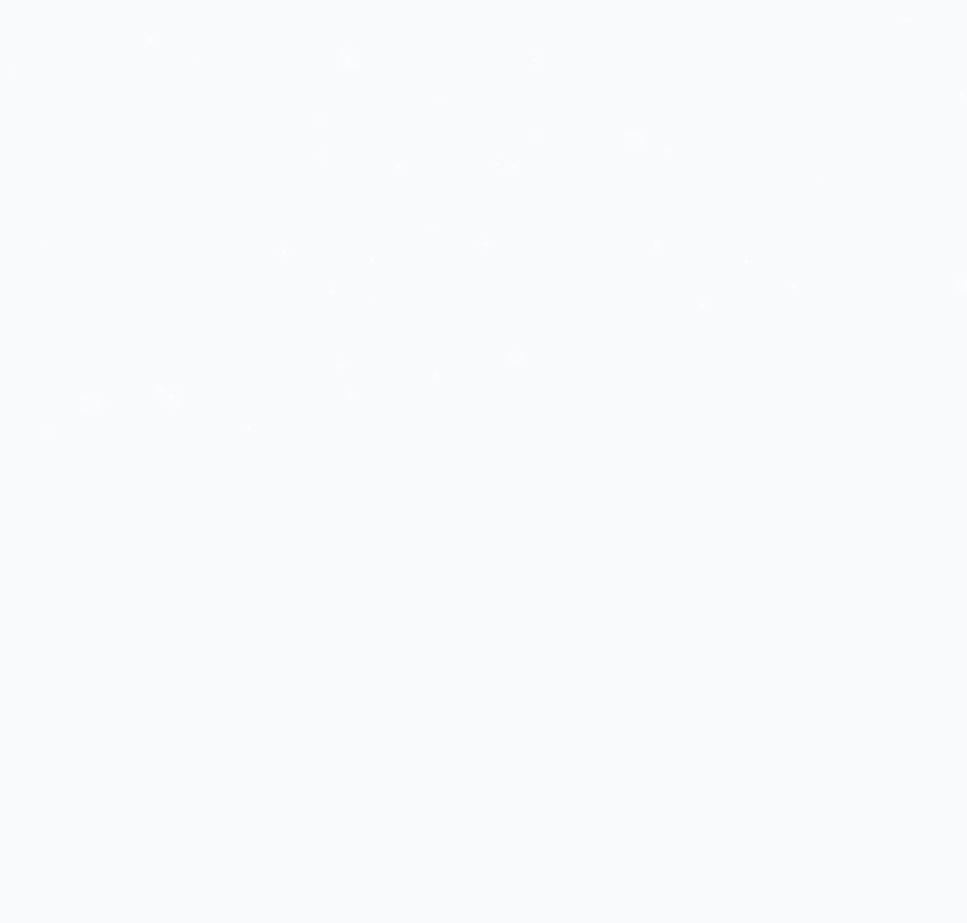
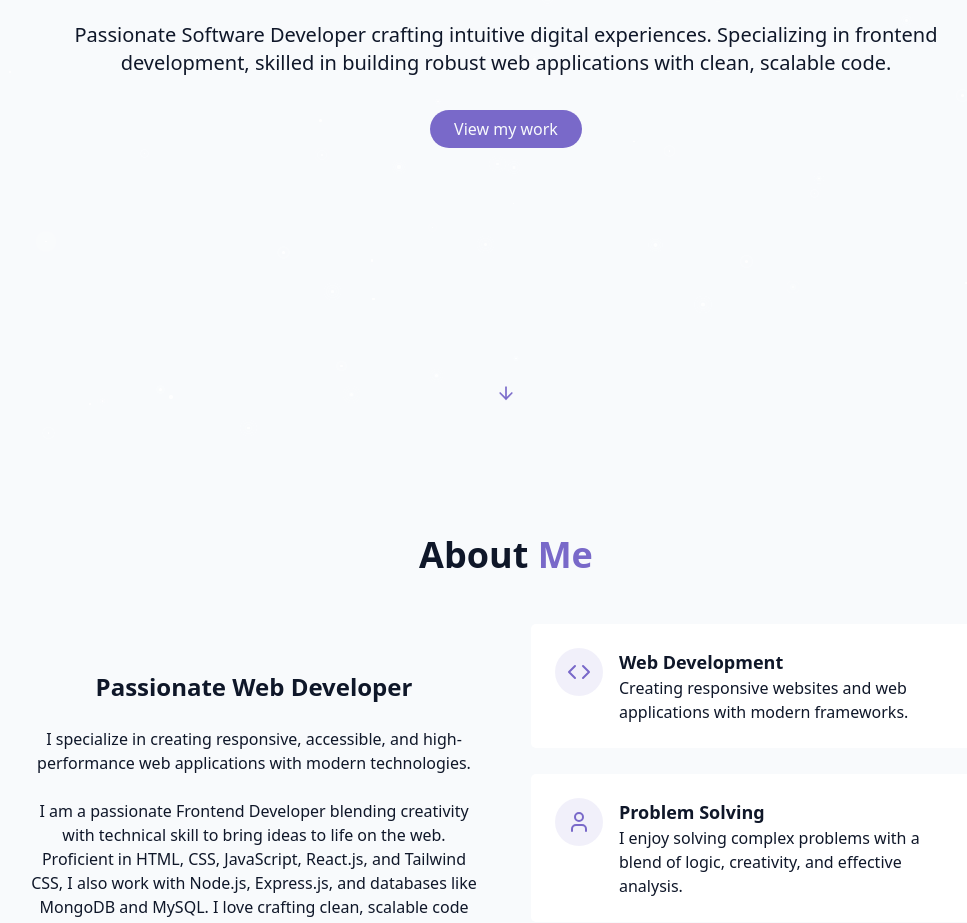
Before and after one commit to Manish12-verma/Manish-Portfolio, a React (Vite) app: page / in a window 1280 px wide. Shown: the part 361-1284 px from the top of the page, without its empty margins (134-1101 px from the left). Before the commit the page ends 800 px from the top, so only its background shows below. Built offline with nearby package versions, Linux system fonts and the light colour scheme.

Commit message:
added about me

```diff
--- /dev/null
+++ b/src/components/AboutSection.jsx
@@ -0,0 +1,66 @@
+import { Briefcase, Code, User } from "lucide-react"
+
+
+export const AboutSection = () => {
+   return  (
+   <section id="about" className="py-24 px-4 relative">
+       <div className="container mx-auto max-w-5xl">
+          <h2 className="text-3xl md:text-4xl font-bold mb-12 text-center">About <span className="text-primary">Me</span></h2>
+          <div className="grid grid-cols-1 md:grid-cols-2 gap-12 items-center">
+            <div className="space-y-6">
+               <h3 className="text-2xl font-semibold">Passionate Web Developer</h3>
+               <p className="text-muted-foreground">
+  I specialize in creating responsive, accessible, and high-performance web applications with modern technologies.
+</p>
+<p>
+  I am a passionate Frontend Developer blending creativity with technical skill to bring ideas to life on the web. Proficient in HTML, CSS, JavaScript, React.js, and Tailwind CSS, I also work with Node.js, Express.js, and databases like MongoDB and MySQL. I love crafting clean, scalable code and building intuitive user experiences that engage and inspire.
+</p>
+<div className="flex flex-col sm:flex-row gap-4 pt-4 justify-center">
+                  <a href="#contact" className="cosmic-button">
+                      Get in touch
+                  </a>
+                  <a href="https://drive.google.com/file/d/1cOzmEjVW-Bva1wixnU5GHQjPD7e5aKCq/view?usp=sharing" className="px-6 py-2 rounded-full border border-primary text-primary hover:bg-primary/10 transition-colors duration-300">
+                      Download Resume
+                  </a>
+               </div>
+            </div>
+            <div  className="grid grid-cols-1 gap-6">
+               <div className="gradient-border p-6 card-hover">
+                  <div className="flex items-start gap-4">
+                     <div className="p-3 rounded-full bg-primary/10">
+                      <Code size={24} className="text-primary h-6 w-6" />
+                     </div>
+                     <div className="text-left">
+                       <h4 className="text-lg font-semibold">Web Development</h4>
+                       <p className="text-muted-foreground">Creating responsive websites and web applications with modern frameworks.</p>
+                     </div>
+                  </div>
+               </div>
+               <div className="gradient-border p-6 card-hover">
+                   <div className="flex items-start gap-4">
+                     <div className="p-3 rounded-full bg-primary/10">
+                      <User size={24} className="text-primary h-6 w-6" />
+                     </div>
+                     <div className="text-left">
+                       <h4 className="text-lg font-semibold">Problem Solving</h4>
+                       <p className="text-muted-foreground">I enjoy solving complex problems with a blend of logic, creativity, and effective analysis.</p>
+                     </div>
+                  </div>
+               </div>
+               <div className="gradient-border p-6 card-hover">
+                   <div className="flex items-start gap-4">
+                     <div className="p-3 rounded-full bg-primary/10">
+                      <Briefcase size={24} className="text-primary h-6 w-6" />
+                     </div>
+                     <div className="text-left">
+                       <h4 className="text-lg font-semibold">Project Management</h4>
+                       <p className="text-muted-foreground">I have experience creating projects end-to-end using agile methodologies, coordinating teams, and defining requirements.</p>
+                     </div>
+                  </div>
+               </div>
+            </div>
+          </div>
+       </div>
+   </section>
+   )
+}
--- /dev/null
+++ b/src/components/HeroSection.jsx
@@ -0,0 +1,28 @@
+import { ArrowDown } from "lucide-react"
+
+export const HeroSection = () => {
+  return <section id="hero" className="relative min-h-screen flex flex-col items-center justify-center px-4">
+      <div className="container mx-w-4xl mx-auto text-center z-10">
+             <div className="space-y-6 ">
+                <h1 className="text-4xl md:text-6xl font-bold tracking-tight">
+                    <span className="opacity-0 animate-fade-in"> Hi, I&#39;m</span>
+                    <span className="text-primary opacity-0 animate-fade-in-delay-1"> Manish</span>
+                    <span className="text-gradient ml-2 opacity-0 animate-fade-in-delay-2"> Verma</span>
+                </h1>
+                <p className="text-lg md:text-xl text-muted-foreground max-w-4xl mx-auto opacity-0  animate-fade-in-delay-3">
+                    Passionate Software Developer crafting intuitive digital experiences.
+                   Specializing in frontend development, skilled in building robust web applications with clean, scalable code.</p>
+
+             <div className="pt-4 opacity-0 animate-fade-in-delay-4">
+                 <a href="#projects" className="cosmic-button">
+                View my work
+             </a>
+             </div>
+            </div>
+      </div>
+      <div className="absolute bottom-8 left-1/2 transform -translate-x-1/2 flex flex-col items-center animate-bounce">
+       <ArrowDown className="h-5 w-5 text-primary"/>
+      </div>
+    </section>
+
+}
--- a/src/pages/Home.jsx
+++ b/src/pages/Home.jsx
@@ -1,3 +1,5 @@
+import { AboutSection } from "../components/AboutSection";
+import { HeroSection } from "../components/HeroSection";
 import { NavBar } from "../components/Navbar";
 import { StarBackground } from "../components/StarBackground";
 import { ThemeToggle } from "../components/ThemeToggle";
@@ -13,7 +15,10 @@
       {/* Navbar */}
        <NavBar/>
       {/* Main Content */}
-
+       <main>
+        <HeroSection/>
+        <AboutSection/>
+       </main>
 
       {/* Footer */}
 
```
